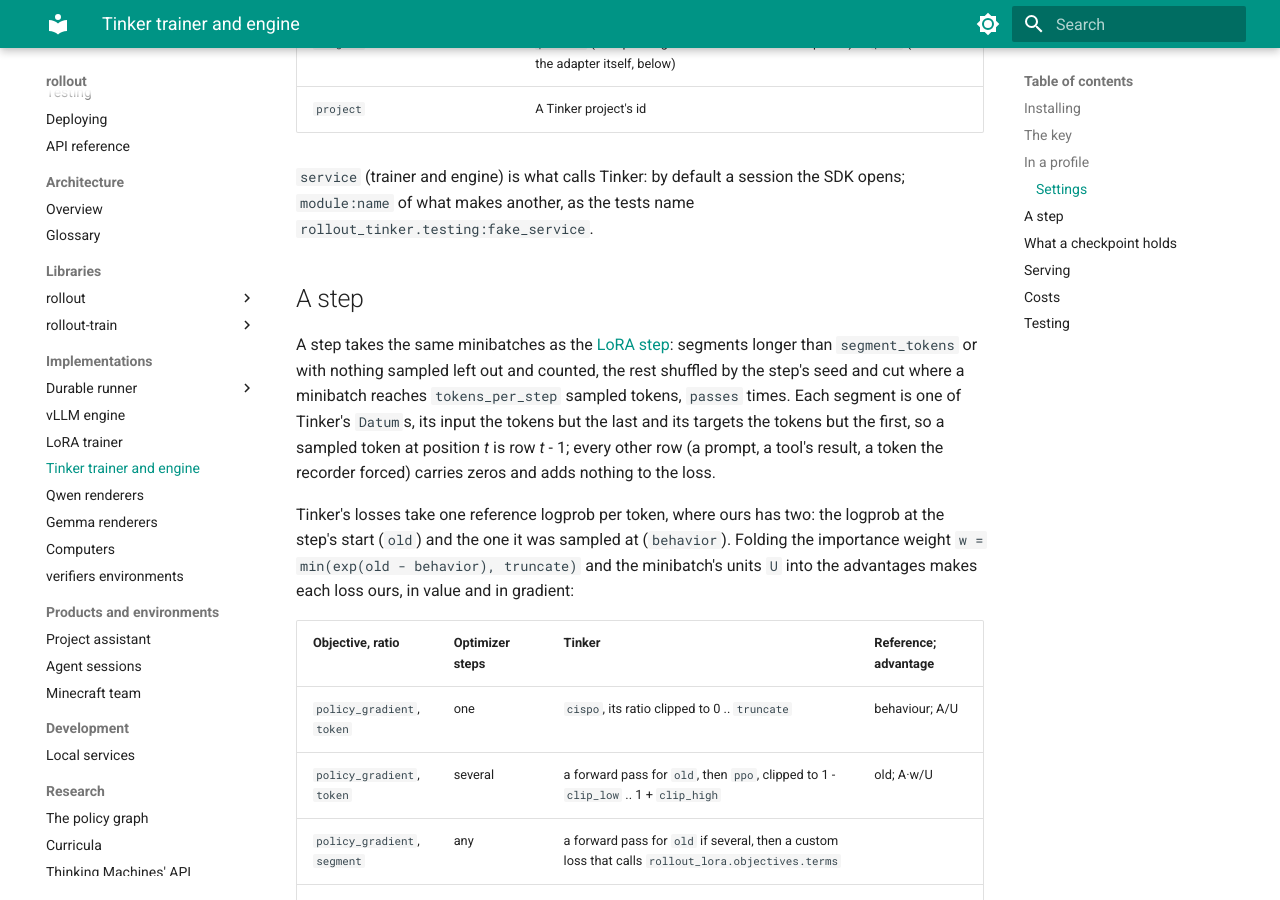
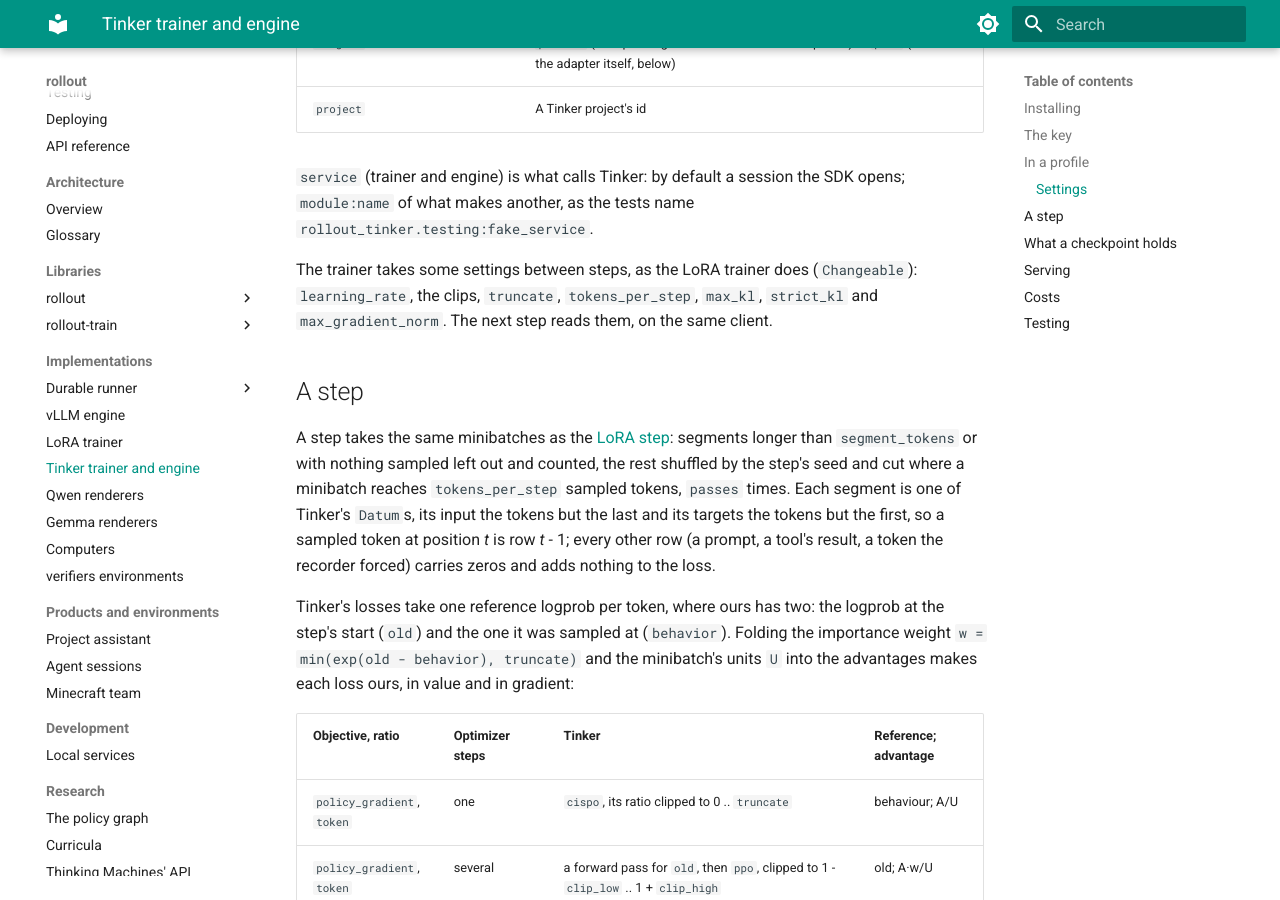
Before and after one commit to by77er/distributed_agents_environments, an MkDocs documentation site: the page built from docs/implementations/rollout-tinker.md, in a window 1280 px wide and 900 px high, scrolled down 2509 px. Built offline with MkDocs 1.6.1 and Material for MkDocs 9.7.7, drawn with Linux system fonts in a browser that asks for light colours.

Commit message:
Say which of the Tinker trainer's settings change between steps
Co-Authored-By: Claude Opus 5.5 <noreply@anthropic.com>
Claude-Session: https://claude.ai/code/session_01AxRszaiGt82VWkd91J1awf

```diff
--- a/docs/implementations/rollout-tinker.md
+++ b/docs/implementations/rollout-tinker.md
@@ -86,6 +86,10 @@ mean the same, so a profile switches trainers by changing `kind`.
 
 `service` (trainer and engine) is what calls Tinker: by default a session the SDK opens; `module:name` of what makes
 another, as the tests name `rollout_tinker.testing:fake_service`.
+
+The trainer takes some settings between steps, as the LoRA trainer does (`Changeable`): `learning_rate`, the clips,
+`truncate`, `tokens_per_step`, `max_kl`, `strict_kl` and `max_gradient_norm`. The next step reads them, on the same
+client.
 
 ## A step
 
```
